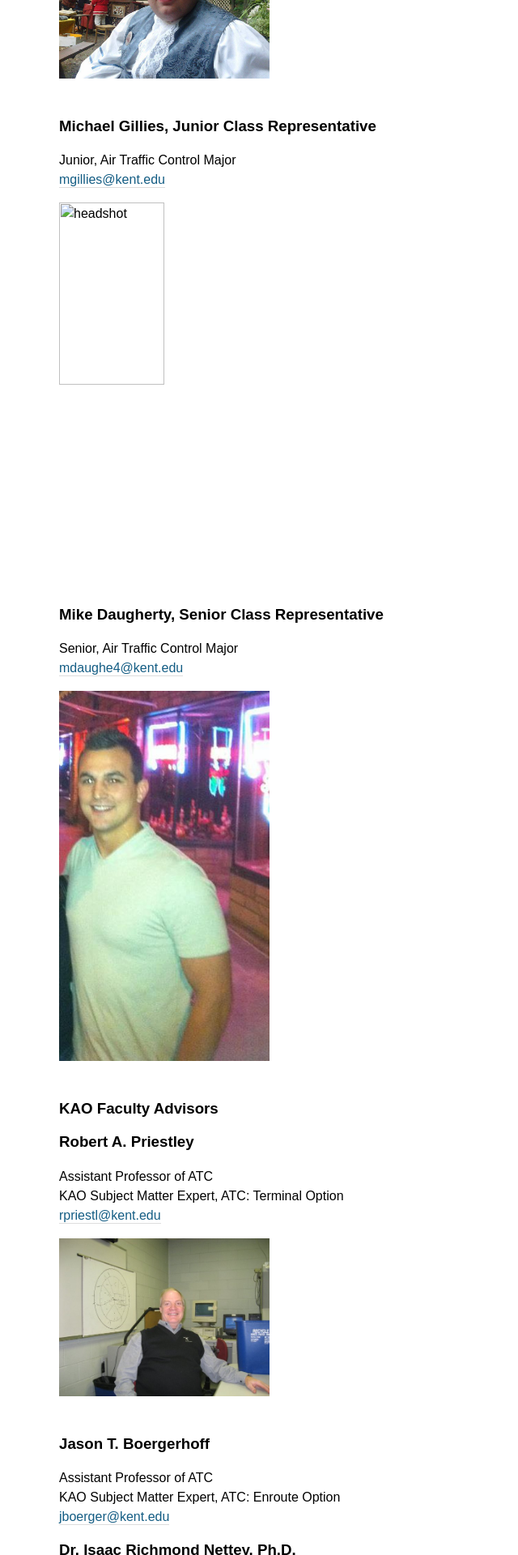
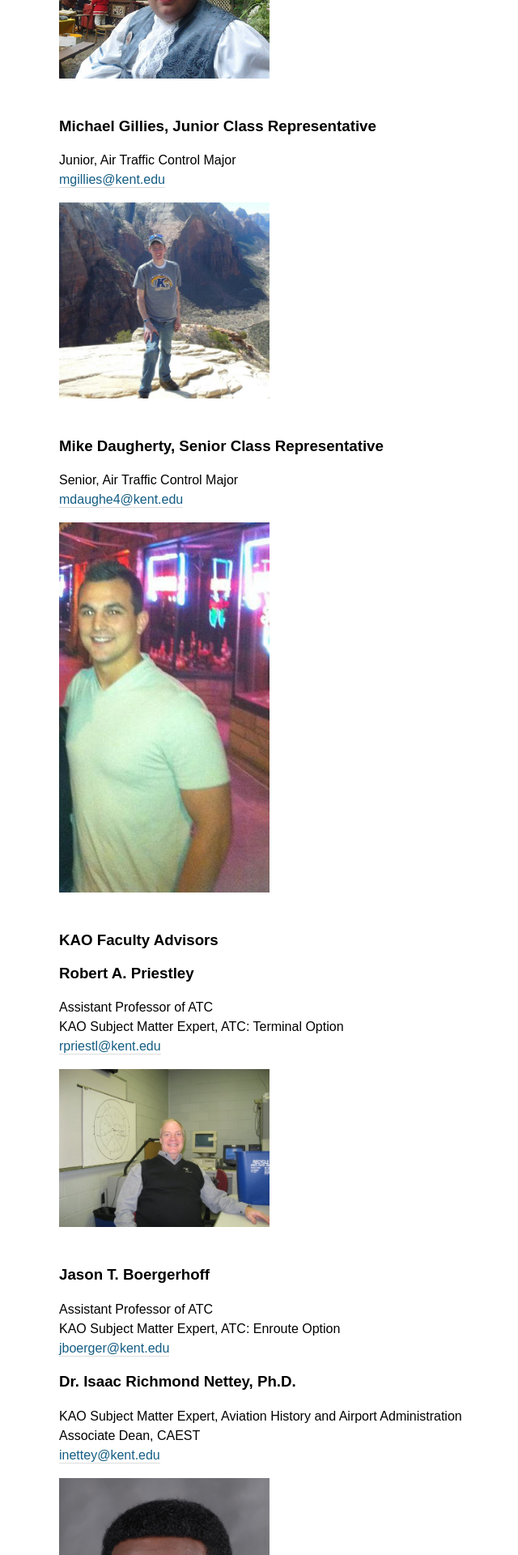
Before and after one commit to tbliss1/kentstateatc.github.com, a Jekyll site: the page built from leadership/index.md, in a window 1280 px wide. Shown: the part 3145-5065 px from the top of the page at 81% size, without its empty margins (307-947 px from the left). Built offline with Jekyll 4.4.1, drawn with Linux system fonts in a browser that asks for light colours; Markdown is read by kramdown in place of the engine named in the settings; grey boxes are pictures that could not be loaded.

Commit message:
add MG to leadership page fixed IN broken image link

```diff
--- a/leadership/index.md
+++ b/leadership/index.md
@@ -50,7 +50,7 @@ Sophomore, Air Traffic Control Major
 ### Michael Gillies, Junior Class Representative
 Junior, Air Traffic Control Major
 [mgillies@kent.edu](mailto:mgillies@kent.edu)
-![headshot](/assets/images/leadership/MG.jpg)
+![picture](/assets/images/leadership/MG.jpg)
 
 ### Mike Daugherty, Senior Class Representative
 Senior, Air Traffic Control Major
@@ -94,4 +94,4 @@ KAO Subject Matter Expert, ATC: Enroute Option
 KAO Subject Matter Expert, Aviation History and Airport Administration
 Associate Dean, CAEST
 [inettey@kent.edu](mailto:inettey@kent.edu)
-![headshot](/assets/images/leadership/IN2.jpg)
+![headshot](/assets/images/leadership/IN.jpg)
```
Also changed, not shown: assets/images/leadership/MG.jpg (added).
